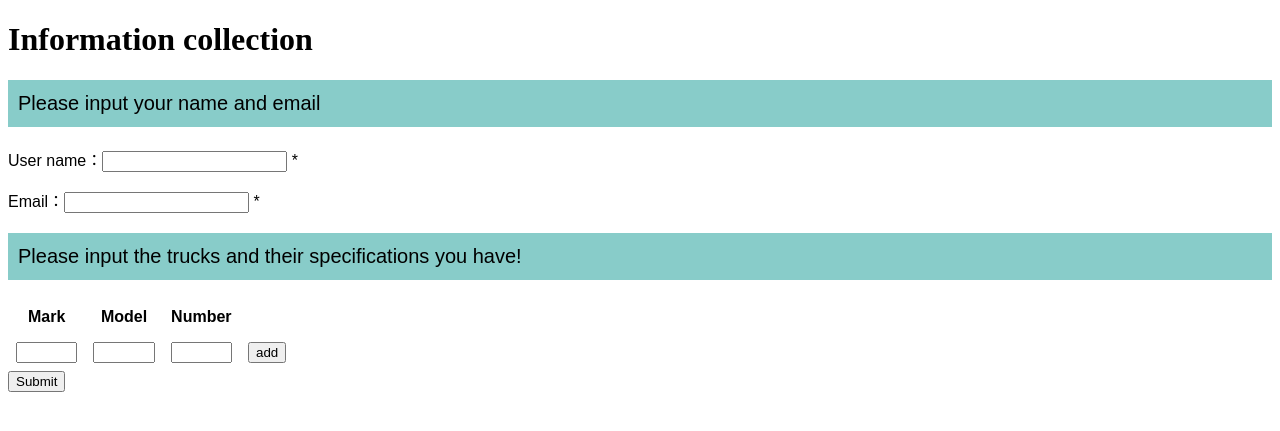
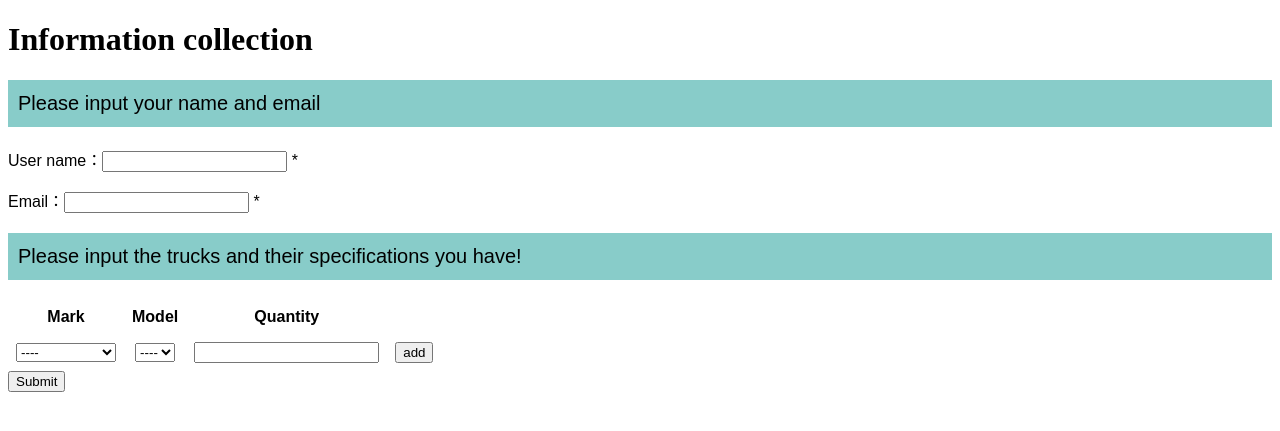
Before and after one commit to jh-xu/chatbot_mini, a Django app: page / in a window 1280 px wide. Shown: the top 431 px of the page. Run offline with Django 3.2, Linux system fonts and the light colour scheme; some libraries are stand-ins or nearby versions.

Commit message:
use drop-down list

```diff
--- /dev/null
+++ b/chatbot_mini/collect_info/forms.py
@@ -0,0 +1,57 @@
+from django import forms
+import csv
+
+# mark_choices = [('0', '----'),('1','VW'),('2','Benz'), ('3','Other')]
+
+# model_choices = {'VW': [('1','VW1'),('2','VW2'),('3','VW3'),('4','Other')],
+                # 'Benz': [('1','BZ1'), ('2','BZ2'), ('3','BZ3'), ('4','BZ4'), ('5','BZ5'),('6','Other')],
+                # 'Other': [('1','Other')]}
+
+mark_choices = [('0', '----')]
+model_choices = {}
+
+# Loading marks and models from csv into lists of tuples (idx, item) without sorting
+with open('truck_marks_models.csv') as csv_file:
+    csv_reader = csv.reader(csv_file, delimiter=',')
+
+    mark_list = []
+    for row in csv_reader:
+        items = row
+        mark_list.append(items[0])
+
+        model_choices_list = []
+
+        for idx, item in enumerate(sorted(items[1:])):
+            model_choices_list.append((str(idx+1), item))
+        model_choices_list.append((str(idx+2), 'Other'))
+
+        model_choices[items[0]] = model_choices_list
+
+    for idx, item in enumerate(sorted(mark_list)):
+        mark_choices.append((str(idx+1), item))
+    mark_choices.append((str(idx+2), 'Other'))
+
+#print(mark_choices)
+#print(model_choices)
+
+# Loading marks and models from csv into lists of tuples (idx, item) without sorting
+# with open('truck_marks_models.csv') as csv_file:
+    # csv_reader = csv.reader(csv_file, delimiter=',')
+
+    # for idx0, row in enumerate(csv_reader):
+        # items = row
+        # mark_choices.append((str(idx0+1), items[0]))
+
+        # model_choices_list = []
+        # for idx1, item in enumerate(items[1:]):
+            # model_choices_list.append((str(idx1+1), item))
+        # model_choices_list.append((str(idx1+2), 'Other'))
+
+        # model_choices[items[0]] = model_choices_list
+    # mark_choices.append((str(idx0+2), 'Other'))
+
+
+class InputForm(forms.Form):
+    mark = forms.ChoiceField(widget=forms.Select, choices=mark_choices)
+    model = forms.ChoiceField(widget=forms.Select,initial='0',choices=[('0', '----')])
+    quantity = forms.IntegerField(min_value=1)
--- a/chatbot_mini/collect_info/static/css/mycss.css
+++ b/chatbot_mini/collect_info/static/css/mycss.css
@@ -19,6 +19,11 @@ div.error_box {
     font-weight: normal;
 }
 
+div.hint_box {
+    font-family: Arial;
+    background-color: #DD8080;
+    font-weight: normal;
+}
 
 table {
     border-collapse: collapse;
--- a/chatbot_mini/collect_info/urls.py
+++ b/chatbot_mini/collect_info/urls.py
@@ -4,5 +4,6 @@ from . import views
 
 urlpatterns = [
     path('', views.collect_info, name='collect_info'),
+	path('ajax/load-models/', views.load_models, name='ajax_load_models'),
 	path('submit/', views.submit, name='submit'),
 ]
--- a/chatbot_mini/collect_info/views.py
+++ b/chatbot_mini/collect_info/views.py
@@ -1,36 +1,43 @@
 from django.shortcuts import render
 from . import models
+from .forms import InputForm, model_choices
 
 import csv
 
 # Create your views here.
 def collect_info(request):
-    return render(request, 'collect_info.html')
+    return render(request, 'collect_info.html', {'form': InputForm})
+
+def load_models(request):
+    mark = request.GET.get('mark')
+    models = model_choices[mark]
+    return render(request, 'model_dropdown_list_options.html', {'models': models})
 
 def int_each(string_list):
     return [int(x) for x in string_list]
 
 def submit(request):
-    #print(name,request.POST)
     name=request.POST['username']
     email=request.POST['email']
+    print(name,request.POST)
     with open("name_email.csv", 'a+', newline='') as csvfile:
         writer = csv.writer(csvfile, delimiter=',')
         writer.writerow([name,email])
 
     input_rows = []
-    if request.POST['Mark_list'] !='':
-        for mark, model, number in zip(request.POST['Mark_list'].split(','),
-                                       request.POST['Model_list'].split(','),
-                                       int_each(request.POST['Number_list'].split(','))):
+    if request.POST['mark_list'] !='':
+        for mark, model, quantity in zip(request.POST['mark_list'].split(','),
+                                       request.POST['model_list'].split(','),
+                                       int_each(request.POST['quantity_list'].split(','))):
 
             with open("name_trucks.csv", 'a+', newline='') as csvfile:
                 writer = csv.writer(csvfile, delimiter=',')
-                writer.writerow([name, mark, model, number])
+                writer.writerow([name, mark, model, quantity])
 
-            input_rows.append(dict(Mark=mark, Model=model, Number=number))
+            input_rows.append(dict(Mark=mark, Model=model, Quantity=quantity))
 
     tag_lib = {"user_info": {"name":name,"email":email}, "input_rows": input_rows, "input_length": len(input_rows)}
+    print(tag_lib)
     return render(request, 'submit.html', tag_lib)
 
 
@@ -41,13 +48,13 @@ def submit2database(request):
     new_user.save()
     print(name,request.POST)
     input_rows = []
-    if request.POST['Mark_list'] !='':
-        for mark, model, number in zip(request.POST['Mark_list'].split(','),
-                                       request.POST['Model_list'].split(','),
-                                       int_each(request.POST['Number_list'].split(','))):
-            input_rows.append(dict(Mark=mark, Model=model, Number=number))
+    if request.POST['mark_list'] !='':
+        for mark, model, quantity in zip(request.POST['mark_list'].split(','),
+                                       request.POST['model_list'].split(','),
+                                       int_each(request.POST['quantity_list'].split(','))):
+            input_rows.append(dict(Mark=mark, Model=model, quantity=quantity))
 
-            new_rec = models.Records(name=name, truck_mark=mark, truck_model=model, truck_nb=number)
+            new_rec = models.Records(name=name, truck_mark=mark, truck_model=model, truck_nb=quantity)
             new_rec.save()
 
     tag_lib = {"user_info": {"name":name,"email":email}, "input_rows": input_rows, "input_length": len(input_rows)}
--- a/chatbot_mini/name_email.csv
+++ b/chatbot_mini/name_email.csv
@@ -1,3 +1,2 @@
-name1,name1@gmail.com
-name2,name2@gmail.com
-name3,name3@example.com
+
+dd,jhxupku@gmail.com
--- a/chatbot_mini/templates/collect_info.html
+++ b/chatbot_mini/templates/collect_info.html
@@ -14,7 +14,7 @@
 	<h1 id="input_header" class="section_head">Information collection</h1>
 	<h3 id="input_header" class="section_head">Please input your name and email</h3>
 	<div id="input_table" class="input_table graphic">
-	<form id="entry" class="form-vertical" method="post" action="/submit/">
+	<form id="entry" class="form-vertical" method="post" action="/submit/" data-models-url="{% url 'ajax_load_models' %}" novalidate>
 	{% csrf_token %}
 	    <p class="user_info" >User name：<input type="text" id="id_username" name="username", required="required"> * </p>
         <p class="user_info" >Email：<input type="text" id="id_username" name="email", required="required"> * </p>
@@ -24,25 +24,26 @@
 			<tr>
 				<th>Mark</th>
 				<th>Model</th>
-				<th>Number</th>
+				<th>Quantity</th>
 			</tr>
 			</thead>
 			<tbody id="input_tbody">
-			<tr class="input_row">
-				<td><input type="text" name="Mark" class="entry"></td>
-				<td><input type="text" name="Model" class="entry"></td>
-				<td><input type="text" name="Number" class="entry"></td>
-				<td>
+				<tr>
+					{% for field in form %}
+						<td>{{ field }} </td>
+					{% endfor %}
+					<td>
 					<button type="button" class="add_button action_button" id="add_button">add</button>
-				</td>
+					</td>
+				</tr>
 			</tbody>
 			<tfoot>
 			</tfoot>
 		</table>
 	    <div id="hidden_inputs" class="hidden_inputs" style="display:none">
-			<input type="text" id="Mark_list" name="Mark_list">
-			<input type="text" id="Model_list" name="Model_list">
-			<input type="text" id="Number_list" name="Number_list">
+			<input type="text" id="mark_list" name="mark_list">
+			<input type="text" id="model_list" name="model_list">
+			<input type="text" id="quantity_list" name="quantity_list">
 		</div>
 	<button type="submit" form="entry" class="btn">Submit</button>
 	</form>
@@ -50,54 +51,177 @@
 </div>
 </body>
 
-<div id="input_error_box" class="error_box">
-	One or more inputs are invalid.
-</div>
+<div id="input_error_box" class="error_box"> </div>
 
+<script>
+$("#id_mark").change(function () {
+  var url = $("#entry").attr("data-models-url");
+  <!-- var mark = $(this).val(); -->
+  var mark = $( "#id_mark option:selected" ).text()
+
+  if (mark != "Other"){
+	  $.ajax({
+		url: url,
+		data: {
+		  'mark': mark
+		},
+		success: function (data) {
+		  $("#id_model").html(data);
+		}
+	  });
+   } else {
+		$("#id_mark").closest("tr").before(`
+					<tr class="input_row">
+					<td><input type="text" name="mark" class="entry"></td>
+					<td><input type="text" name="model" class="entry"></td>
+					<td><input type="number" min="1" name="quantity" class="entry"></td>
+					<td>
+						<button type="button" class="add_button action_button" id="add_button_other">add</button>
+					</td>
+					<td> <button type="button" class="remove_button action_button">remove </button> </td>
+					<td> <div class="hint_box">Type in this row</div></td>
+                    </tr>
+					`)
+			// Disable "add_button" in the drop-down-list row temporarily (aftter adding or removing, enable it again)
+            $('#add_button').prop('disabled', true);
+	};
+});
+
+$("#id_model").change(function () {
+  var model = $( "#id_model option:selected" ).text()
+
+  if (model === "Other"){
+		$("#id_model").closest("tr").before(`<tr class="input_row">
+					<td><input type="text" name="mark" class="entry" value="${$("#id_mark option:selected").text()}"></td>
+					<td><input type="text" name="model" class="entry"></td>
+					<td><input type="number" min="1" name="quantity" class="entry"></td>
+					<td>
+						<button type="button" class="add_button action_button" id="add_button_other">add</button>
+					</td>
+					<td> <button type="button" class="remove_button action_button">remove </button> </td>
+                    <td> <div class="hint_box">Type in this row</div></td>
+					</tr>
+					`)
+			// Disable "add_button" in the drop-down-list row temporarily (aftter adding or removing, enable it again)
+            $('#add_button').prop('disabled', true);
+	}
+});
+
+
+</script>
 
 <script>
 	var remove_buttonfun = function remove_buttonfun(event) {
 			$(event.target).closest("tr").fadeOut(callback=function(){$(event.target).closest("tr").remove();});
 
+		// Enable "add_botton" the drop-down row (aiming for the remove button for adding "other")
+        $('#add_button').prop('disabled', false);
+
+		for (name of ["mark", "model"]) {
+				$('#id_'.concat(name)).prop('selectedIndex',0);
+			}
+			for (name of ["quantity"]) {
+			    $(`input[name="${name}"]`).val('');
+			}
 		}
 
-	var is_invalid = function is_invalid(value, name) {
-	    if (name==="Mark" || name==="Model"){
-		    if (value===""){
-			    return true
+	var add_buttonfun = function add_buttonfun(event) {
+	    var selections = ["mark", "model"]
+		var inputs = ["quantity"];
+		var values = {};
+		var node = $(event.target).closest("tr");
+		var invalid_list = []
+		var idx = "0";
+		var value = "";
+
+	    for (name of selections) {
+		    idx = $( "#id_".concat(name, " option:selected") ).val()
+			value = $( "#id_".concat(name, " option:selected") ).text()
+			if (idx === "0"){
+                invalid_list.push(name)
+			} else {
+			    values[name] = value;
+				idx = "0"
 			}
-		} else if (isNaN(value)){
-		   return true
+		}
+
+		for (name of inputs) {
+		    value = $(`input[name="${name}"]`).val();
+			if (value === "" || value<=0){
+				invalid_list.push(name)
+			} else {
+					values[name] = value;
+			}
+		}
+
+		if (invalid_list.length === 0) {
+			node.before(`<tr class="input_row">
+			<td contenteditable="true" name="mark" class="mark editable" style="text-align: left"> ${values.mark.toString()} </td>
+			<td contenteditable="true" name="model" class="model editable"> ${values.model.toString()} </td>
+			<td contenteditable="true" name="quantity" class="quantity editable">${values.quantity.toString()} </td>
+			<td> <button type="button" class="remove_button action_button">remove </button> </td>
+			</tr>`);
+
+			// Empty the last row
+			for (name of selections) {
+				$('#id_'.concat(name)).prop('selectedIndex',0);
+			}
+			for (name of inputs) {
+			    $(`input[name="${name}"]`).val('');
+			}
+			$("#input_error_box").hide();
+        } else {
+		    $("#input_error_box").html("Invalid input(s): ".concat(invalid_list.toString()));
+			$("#input_error_box").show();
 		}
 	}
 
-	var add_buttonfun = function add_buttonfun(event) {
-		var entries = ["Mark", "Model", "Number"];
+	var add_buttonfun_other = function add_buttonfun_other(event) {
 		var values = {};
 		var node = $(event.target).closest("tr");
+        var invalid_list = []
 
-		var has_invalid = false
-		for (name of entries) {
-			var value = $(`input[name="${name}"]`).val();
-			has_invalid = has_invalid || is_invalid(value, name) || value === "";
-			values[name] = value;
+		for (name of ["mark", "model"]) {
+		    value = $(`input[name="${name}"]`).val();
+			if (value === ""){
+				invalid_list.push(name)
+			} else {
+					values[name] = value;
+			}
 		}
 
-		if (!has_invalid) {
+		for (name of ["quantity"]) {
+		    value = $(`input[name="${name}"]`).val();
+			if (value === "" || value<=0){
+				invalid_list.push(name)
+			} else {
+					values[name] = value;
+			}
+		}
+
+		if (invalid_list.length === 0) {
 			node.before(`<tr class="input_row">
-			<td contenteditable="true" name="Mark" class="Mark editable" style="text-align: left"> ${values.Mark.toString()} </td>
-			<td contenteditable="true" name="Model" class="Model editable"> ${values.Model.toString()} </td>
-			<td contenteditable="true" name="Number" class="Number editable">${values.Number.toString()} </td>
+			<td contenteditable="true" name="mark" class="mark editable" style="text-align: left"> ${values.mark.toString()} </td>
+			<td contenteditable="true" name="model" class="model editable"> ${values.model.toString()} </td>
+			<td contenteditable="true" name="quantity" class="quantity editable">${values.quantity.toString()} </td>
 			<td> <button type="button" class="remove_button action_button">remove </button> </td>
-			</tr>`)
+			</tr>`);
 
-			// Empty the last row
-			for (name of entries) {
-				var value = $(`input[name="${name}"]`).val('');
-			}
+			// Empty the input row
+			node.closest("tr").remove();
 			$("#input_error_box").hide();
 
+            for (name of ["mark", "model"]) {
+				$('#id_'.concat(name)).prop('selectedIndex',0);
+			}
+			for (name of ["quantity"]) {
+			    $(`input[name="${name}"]`).val('');
+			}
+			// Enable "add_botton" the dropdown row temperorily
+            $('#add_button').prop('disabled', false);
+
         } else {
+		    $("#input_error_box").html("Invalid input(s): ".concat(invalid_list.toString()));
 			$("#input_error_box").show();
 		}
 	}
@@ -118,26 +242,48 @@
     }
 
     var update_lists = function update_lists() {
-        var entries = ["Mark", "Model", "Number"];
+        var entries = ["mark", "model", "quantity"];
         for (entry of entries) {
             update_list(entry);
         }
     }
 
 	$("#entry").submit(function(event){
-        update_lists();
+		var inputs = ["username", "email"];
+		var value = "";
+		var invalid_list = [];
+
+	    for (name of inputs) {
+		    value = $(`input[name="${name}"]`).val();
+			if (value === ""){
+                invalid_list.push(name)
+			}
+		}
+
+		if (invalid_list.length != 0) {
+			$("#input_error_box").html("Please input: ".concat(invalid_list.toString()));
+			$("#input_error_box").show();
+            event.preventDefault(); return false;
+		} else {
+			$("#input_error_box").hide();
+			update_lists();
+        }
+
 		// checking (not using)
-        if ($(".input_row").length === 10000) {
+        if ($(".input_row").length === 100000) {
 			event.preventDefault();
+			alert("At least one input_row is required.");
 			return false;
-            alert("At least one input_row is required.");
         }
     })
 
     var add_button = $("#add_button");
     add_button.click(add_buttonfun);
 
+    $("#input_table").on("click", "#add_button_other", add_buttonfun_other)
+
     $("#input_table").on("click", ".remove_button", remove_buttonfun)
+
 	$("#input_error_box").hide();
 
 </script>
--- /dev/null
+++ b/chatbot_mini/templates/model_dropdown_list_options.html
@@ -0,0 +1,4 @@
+<option value="0">---------</option>
+{% for model in models %}
+<option value="{{ model.0 }}">{{ model.1 }}</option>
+{% endfor %}
--- a/chatbot_mini/templates/submit.html
+++ b/chatbot_mini/templates/submit.html
@@ -19,7 +19,7 @@
 				<tr>
 					<th>Mark</th>
 					<th>Model</th>
-					<th>Number</th>
+					<th>Quantity</th>
 				</tr>
 			</thead>
 			<tbody id="input_tbody">
@@ -27,7 +27,7 @@
 				<tr class="input_row">
 					<td style="text-align: left">{{item.Mark}}</td>
 					<td style="text-align: left">{{item.Model}}</td>
-					<td style="text-align: left">{{item.Number}}</td>
+					<td style="text-align: left">{{item.Quantity}}</td>
 				</tr>
 			{% endfor %}
 			</tbody>
--- /dev/null
+++ b/chatbot_mini/truck_marks_models.csv
@@ -0,0 +1,4 @@
+Benz, L911, A1843, A4163
+Fuso, 3C13, 3C15, 6C18D, 7C15
+Scania, S730, S730V8, G410, L11, R142
+Western Star, 6900, 4700, 4800, 4900, 5700
```
Also changed, not shown: chatbot_mini/name_trucks.csv (+2 -7 lines), chatbot_mini/README.md, chatbot_mini/chatbot_mini_Select_Add.PNG (added), chatbot_mini/chatbot_mini_Select_Add_Other.PNG (added).
